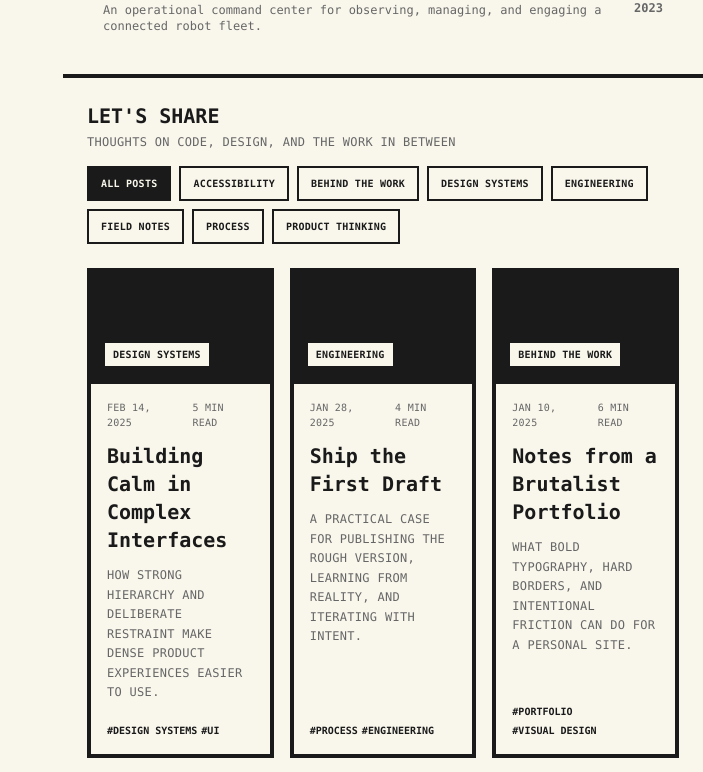
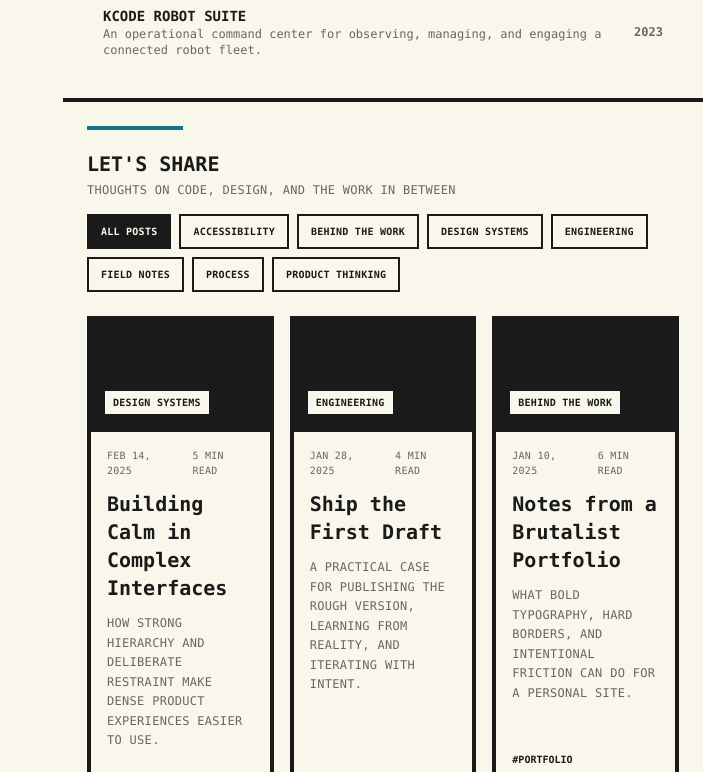
Before and after one commit to TQKNG/Portfolio, a React (Vite) app: page / in a window 1280 px wide. Shown: the part 1488-2260 px from the top of the page, without its empty margins (577-1280 px from the left). Built offline with nearby package versions, Linux system fonts and the light colour scheme; the HTML template or start-up script is replaced by a standard one.

Commit message:
Add animation on landing page

```diff
--- a/src/components/animations/FadeIn.tsx
+++ b/src/components/animations/FadeIn.tsx
@@ -21,6 +21,7 @@ interface FadeInProps {
   children: ReactNode;
   className?: string;
   variants?: Variants;
+  viewportAmount?: number;
 }
 
 const defaultVariants: Variants = {
@@ -32,7 +33,12 @@ const defaultVariants: Variants = {
   },
 };
 
-export const FadeIn = ({ children, className, variants = defaultVariants }: FadeInProps) => {
+export const FadeIn = ({
+  children,
+  className,
+  variants = defaultVariants,
+  viewportAmount = 0.2,
+}: FadeInProps) => {
   const shouldReduceMotion = useReducedMotion();
   const isInsideStagger = useContext(StaggerContext);
 
@@ -40,7 +46,7 @@ export const FadeIn = ({ children, className, variants = defaultVariants }: Fade
     <motion.div
       initial={shouldReduceMotion || isInsideStagger ? undefined : "hidden"}
       whileInView={shouldReduceMotion || isInsideStagger ? undefined : "visible"}
-      viewport={viewport}
+      viewport={{ ...viewport, amount: viewportAmount }}
       variants={shouldReduceMotion ? undefined : variants}
       className={className}
     >
--- /dev/null
+++ b/src/components/animations/RevealRule.tsx
@@ -0,0 +1,20 @@
+import { motion, useReducedMotion } from "framer-motion";
+
+interface RevealRuleProps {
+  className?: string;
+}
+
+export const RevealRule = ({ className }: RevealRuleProps) => {
+  const shouldReduceMotion = useReducedMotion();
+
+  return (
+    <motion.div
+      aria-hidden="true"
+      initial={shouldReduceMotion ? false : { scaleX: 0, transformOrigin: "left" }}
+      whileInView={{ scaleX: 1 }}
+      viewport={{ once: true, amount: 0.8 }}
+      transition={{ duration: shouldReduceMotion ? 0 : 0.6, ease: [0.22, 1, 0.36, 1] }}
+      className={className}
+    />
+  );
+};
--- a/src/components/animations/index.ts
+++ b/src/components/animations/index.ts
@@ -1,2 +1,3 @@
 export { FadeIn, FadeInStagger } from "./FadeIn";
 export { PageTransition } from "./PageTransition";
+export { RevealRule } from "./RevealRule";
--- a/src/components/blog/BlogSection.tsx
+++ b/src/components/blog/BlogSection.tsx
@@ -1,4 +1,6 @@
 import { useMemo, useState } from "react";
+import { FadeIn, FadeInStagger } from "@/components/animations/FadeIn";
+import { RevealRule } from "@/components/animations/RevealRule";
 import { BlogCard } from "@/components/blog/BlogCard";
 import { BlogFilterBar } from "@/components/blog/BlogFilterBar";
 import { getAllBlogPosts } from "@/data/blog";
@@ -33,24 +35,32 @@ export const BlogSection = () => {
   };
 
   return (
+    <FadeIn viewportAmount={0.05}>
       <section id="blog" data-nav-id="blog" className="scroll-mt-[72px] border-t-4 border-brutalist-ink">
+      <FadeIn>
         <div className="p-4 pb-4 lg:p-6 lg:pb-4">
+          <RevealRule className="mb-5 h-1 w-24 bg-brutalist-teal" />
           <h4 className="text-xl font-bold text-brutalist-ink">LET&apos;S SHARE</h4>
           <p className="mt-1 text-xs uppercase tracking-wide text-brutalist-muted">
             THOUGHTS ON CODE, DESIGN, AND THE WORK IN BETWEEN
           </p>
         </div>
+      </FadeIn>
+      <FadeIn>
         <BlogFilterBar
           options={filterOptions}
           activeFilter={activeFilter}
           onFilterChange={handleFilterChange}
         />
+      </FadeIn>
       {visiblePosts.length > 0 ? (
-        <div className="grid grid-cols-1 items-stretch gap-4 px-6 pb-6 sm:grid-cols-2 lg:grid-cols-3">
+        <FadeInStagger className="grid grid-cols-1 items-stretch gap-4 px-6 pb-6 sm:grid-cols-2 lg:grid-cols-3" staggerDelay={0.08}>
           {visiblePosts.map((post) => (
-            <BlogCard key={post.slug} post={post} />
+            <FadeIn key={post.slug} className="h-full">
+              <BlogCard post={post} />
+            </FadeIn>
           ))}
-        </div>
+        </FadeInStagger>
       ) : (
         <div className="mx-6 mb-6 border-4 border-dashed border-brutalist-ink p-8 text-xs font-bold uppercase tracking-wide text-brutalist-muted">
           No notes match this filter yet.
@@ -68,5 +78,6 @@ export const BlogSection = () => {
         </div>
       ) : null}
       </section>
+    </FadeIn>
   );
 };
--- a/src/components/ui/text-effect.tsx
+++ b/src/components/ui/text-effect.tsx
@@ -15,6 +15,7 @@ type TextEffectProps = {
   children: string;
   per?: 'word' | 'char' | 'line';
   as?: keyof React.JSX.IntrinsicElements;
+  id?: string;
   variants?: {
     container?: Variants;
     item?: Variants;
@@ -153,6 +154,7 @@ export function TextEffect({
   children,
   per = 'word',
   as = 'p',
+  id,
   variants,
   className,
   preset,
@@ -204,6 +206,7 @@ export function TextEffect({
           animate='visible'
           exit='exit'
           aria-label={ariaLabel}
+          id={id}
           variants={delayedContainerVariants}
           className={cn('whitespace-pre-wrap', className)}
           onAnimationComplete={onAnimationComplete}
--- a/src/pages/Index.tsx
+++ b/src/pages/Index.tsx
@@ -1,13 +1,17 @@
 import { Link } from "react-router-dom";
+import { motion, useReducedMotion } from "framer-motion";
 import { FadeIn, FadeInStagger } from "@/components/animations/FadeIn";
+import { RevealRule } from "@/components/animations/RevealRule";
 import { PageTransition } from "@/components/animations/PageTransition";
 import { BlogSection } from "@/components/blog/BlogSection";
 import { SiteNav } from "@/components/navigation/SiteNav";
 import { ProjectPreviewMedia } from "@/components/projects";
+import { TextEffect } from "@/components/ui/text-effect";
 import { getAllProjects } from "@/data/projects";
 
 const Index = () => {
   const projects = getAllProjects();
+  const shouldReduceMotion = useReducedMotion();
 
   return (
     <PageTransition>
@@ -20,15 +24,23 @@ const Index = () => {
           <div className="flex flex-col justify-center border-b-4 border-brutalist-ink p-8 lg:sticky lg:top-[72px] lg:h-[calc(100svh-72px)] lg:border-b-0 lg:border-r-4 lg:p-12">
             <FadeInStagger staggerDelay={0.08}>
               <FadeIn>
-                <h1 className="text-6xl font-bold leading-none text-brutalist-ink md:text-8xl lg:text-[clamp(5rem,7vw,10rem)]">
-                  KHANH
-                  <br />
-                  NGUYEN
-                  <br />
-                </h1>
+                <TextEffect
+                  as="h1"
+                  per="line"
+                  preset="slide"
+                  delay={0.12}
+                  className="text-6xl font-bold leading-none text-brutalist-ink md:text-8xl lg:text-[clamp(5rem,7vw,10rem)]"
+                >
+                  {"KHANH\nNGUYEN"}
+                </TextEffect>
               </FadeIn>
               <FadeIn>
-                <div className="mt-8 h-4 w-32 bg-brutalist-teal" />
+                <motion.div
+                  initial={shouldReduceMotion ? false : { scaleX: 0, transformOrigin: "left" }}
+                  animate={{ scaleX: 1 }}
+                  transition={{ duration: shouldReduceMotion ? 0 : 0.6, ease: [0.22, 1, 0.36, 1] }}
+                  className="mt-8 h-4 w-32 bg-brutalist-teal"
+                />
               </FadeIn>
               <FadeIn>
                 <p className="mt-6 text-xs tracking-widest text-brutalist-muted">
@@ -40,8 +52,11 @@ const Index = () => {
 
           {/* Right Panel - Projects + Footer */}
           <div>
+            <FadeIn viewportAmount={0.05}>
               <section id="work" data-nav-id="work" className="scroll-mt-[72px]">
+              <FadeIn>
                 <div className="p-4 pb-4 lg:p-6 lg:pb-4">
+                  <RevealRule className="mb-5 h-1 w-24 bg-brutalist-teal" />
                   <h4 className="text-xl font-bold text-brutalist-ink">
                     LET&apos;S EXPLORE
                   </h4>
@@ -49,6 +64,7 @@ const Index = () => {
                     SELECT A PROJECT TO VIEW THE FULL CASE STUDY
                   </p>
                 </div>
+              </FadeIn>
               <FadeInStagger className="space-y-2 px-6 pb-6 pt-0" staggerDelay={0.08}>
                 {projects.map((project) => (
                   <FadeIn key={project.id}>
@@ -84,6 +100,7 @@ const Index = () => {
                 ))}
               </FadeInStagger>
               </section>
+            </FadeIn>
 
             <BlogSection />
 
@@ -94,21 +111,31 @@ const Index = () => {
               data-nav-id="info"
             >
               {/* Info Manifesto */}
+              <FadeIn viewportAmount={0.05}>
                 <section aria-labelledby="info-heading">
+                <FadeIn>
                   <div className="border-b-4 border-brutalist-ink p-4 lg:p-6">
-                  <h2
+                    <RevealRule className="mb-8 h-1 w-24 bg-brutalist-teal" />
+                    <TextEffect
+                      as="h2"
                       id="info-heading"
-                    className="mt-8 max-w-4xl text-5xl font-bold leading-[0.92] tracking-[-0.06em] text-brutalist-ink sm:text-6xl lg:text-8xl"
+                      per="word"
+                      preset="slide"
+                      delay={0.08}
+                      className="max-w-4xl text-5xl font-bold leading-[0.92] tracking-[-0.06em] text-brutalist-ink sm:text-6xl lg:text-8xl"
                     >
                       I BUILD SOFTWARE FOR PEOPLE DOING DIFFICULT WORK.
-                  </h2>
+                    </TextEffect>
+                    <FadeIn>
                       <p className="mt-8 max-w-2xl text-sm uppercase leading-relaxed tracking-wide text-brutalist-muted lg:text-base">
                         Complex data, connected devices, and operational workflows should not feel chaotic. I design and engineer interfaces that make systems easier to understand and act on.
                       </p>
+                    </FadeIn>
                   </div>
+                </FadeIn>
 
-                <div className="grid border-b-4 border-brutalist-ink md:grid-cols-3">
-                  <article className="border-b-4 border-brutalist-ink p-6 last:border-b-0 md:border-b-0 md:border-r-4 lg:p-8">
+                <FadeInStagger className="grid border-b-4 border-brutalist-ink md:grid-cols-3" staggerDelay={0.1}>
+                  <FadeIn className="border-b-4 border-brutalist-ink p-6 last:border-b-0 md:border-b-0 md:border-r-4 lg:p-8">
                     <p className="text-4xl font-bold tracking-[-0.06em] text-brutalist-teal">01</p>
                     <h3 className="mt-8 text-xl font-bold uppercase text-brutalist-ink lg:text-2xl">
                       Make complexity visible
@@ -116,8 +143,8 @@ const Index = () => {
                     <p className="mt-4 text-xs uppercase leading-relaxed tracking-wide text-brutalist-muted">
                       Give people the context they need to make better decisions.
                     </p>
-                  </article>
-                  <article className="border-b-4 border-brutalist-ink p-6 last:border-b-0 md:border-b-0 md:border-r-4 lg:p-8">
+                  </FadeIn>
+                  <FadeIn className="border-b-4 border-brutalist-ink p-6 last:border-b-0 md:border-b-0 md:border-r-4 lg:p-8">
                     <p className="text-4xl font-bold tracking-[-0.06em] text-brutalist-teal">02</p>
                     <h3 className="mt-8 text-xl font-bold uppercase text-brutalist-ink lg:text-2xl">
                       Reduce friction
@@ -125,8 +152,8 @@ const Index = () => {
                     <p className="mt-4 text-xs uppercase leading-relaxed tracking-wide text-brutalist-muted">
                       Remove unnecessary steps from important workflows.
                     </p>
-                  </article>
-                  <article className="p-6 lg:p-8">
+                  </FadeIn>
+                  <FadeIn className="p-6 lg:p-8">
                     <p className="text-4xl font-bold tracking-[-0.06em] text-brutalist-teal">03</p>
                     <h3 className="mt-8 text-xl font-bold uppercase text-brutalist-ink lg:text-2xl">
                       Build for the real workflow
@@ -134,10 +161,10 @@ const Index = () => {
                     <p className="mt-4 text-xs uppercase leading-relaxed tracking-wide text-brutalist-muted">
                       Design around how people actually work, not how systems are organized.
                     </p>
-                  </article>
-                </div>
+                  </FadeIn>
+                </FadeInStagger>
 
-                <div className="flex flex-col gap-6 p-6 lg:flex-row lg:items-center lg:justify-between lg:p-8">
+                <FadeIn className="flex flex-col gap-6 p-6 lg:flex-row lg:items-center lg:justify-between lg:p-8">
                   <div>
                     <p className="mt-3 text-xs font-bold uppercase tracking-[0.14em] text-brutalist-teal">
                       #DATA #AUTOMATION #ROBOTICS #PRODUCT SYSTEMS
@@ -146,19 +173,25 @@ const Index = () => {
                   <p className="max-w-sm text-xs uppercase leading-relaxed tracking-wide text-brutalist-muted lg:text-right">
                     From the first question to the final interface, I look for the clearer path through the system.
                   </p>
-                </div>
+                </FadeIn>
                 </section>
+              </FadeIn>
 
               {/* Contact CTA Section */}
+              <FadeIn viewportAmount={0.1}>
                 <div className="scroll-mt-[72px] border-t-4 border-brutalist-ink p-4 lg:p-6" id="contact" data-nav-id="mail">
+                <FadeIn>
                   <div className="mb-6">
+                    <RevealRule className="mb-5 h-1 w-24 bg-brutalist-teal" />
                     <h4 className="text-xl font-bold text-brutalist-ink">
-                    LET'S WORK TOGETHER
+                      LET&apos;S WORK TOGETHER
                     </h4>
                     <p className="mt-1 text-xs text-brutalist-muted uppercase tracking-wide">
-                    DROP A MESSAGE AND I'LL GET BACK TO YOU WITHIN 24 HOURS
+                      DROP A MESSAGE AND I&apos;LL GET BACK TO YOU WITHIN 24 HOURS
                     </p>
                   </div>
+                </FadeIn>
+                <FadeIn>
                   <form className="space-y-4 max-w-xl">
                   <input
                     type="email"
@@ -177,7 +210,9 @@ const Index = () => {
                     SEND →
                   </button>
                   </form>
+                </FadeIn>
                 </div>
+              </FadeIn>
 
               {/* Copyright */}
               <div className="border-t-4 border-brutalist-ink px-6 py-4 flex justify-between items-center">
```
Also changed, not shown: 1 other file (tests, documents, lock files or other folders). Lines whose indentation alone changed are shown as unchanged.
